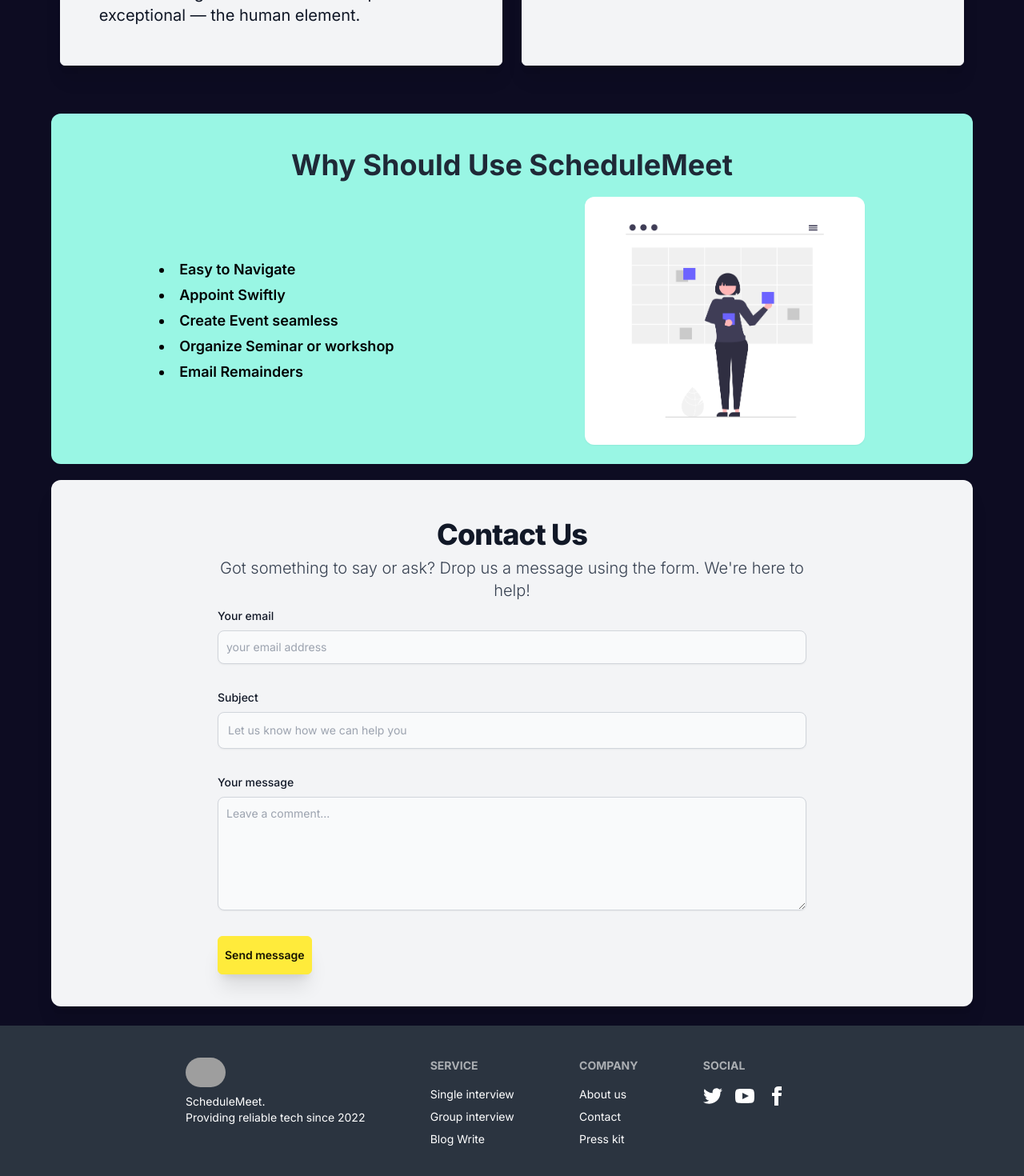
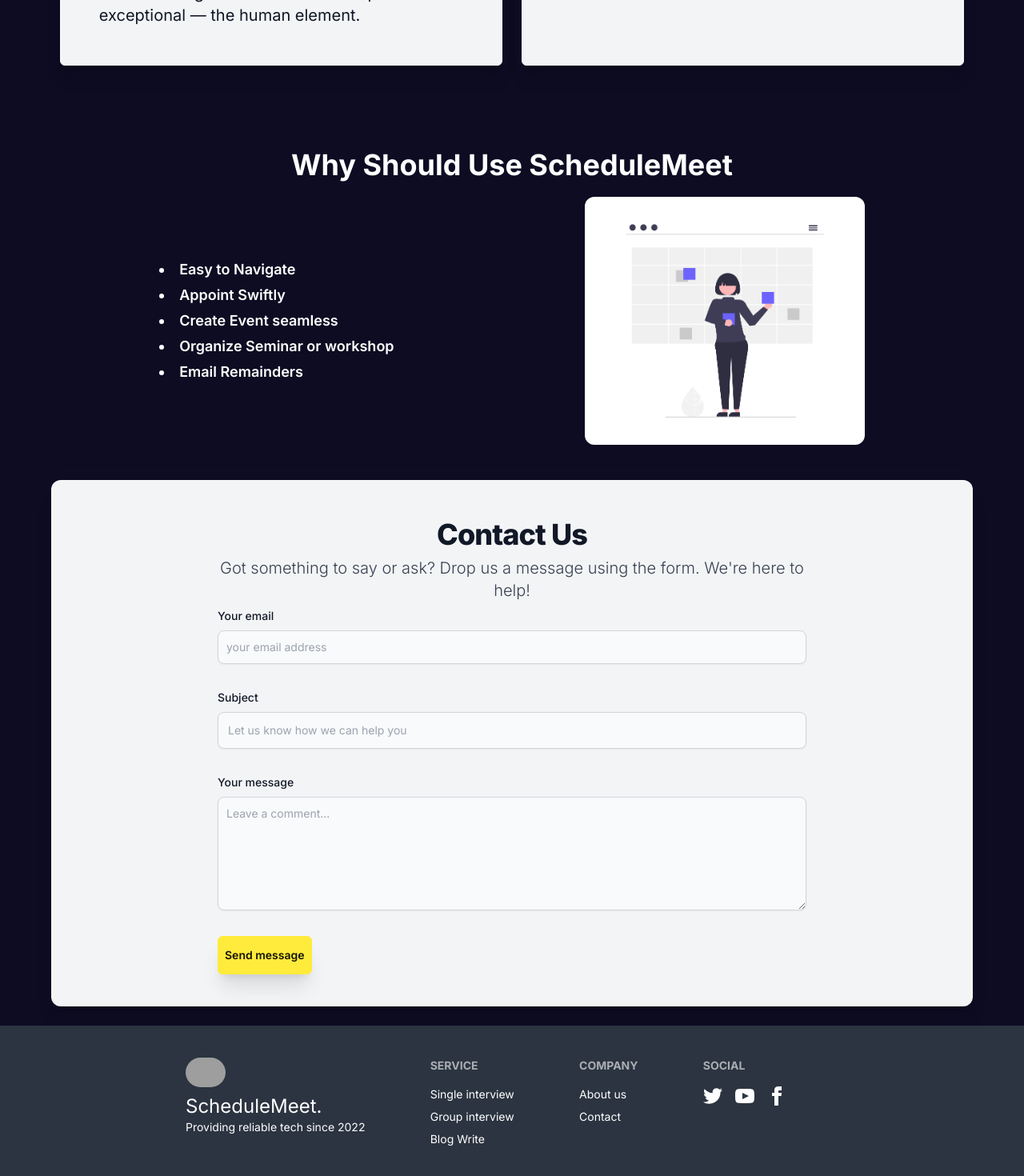
Before and after one commit to Naymul-NN/Schedulemeet-client, a Next.js app: page /about in a window 1280 px wide. Shown: the part 2571-4041 px from the top of the page at 80% size. Built offline with nearby package versions, Linux system fonts and the light colour scheme; no server answers; grey boxes are pictures that could not be loaded.

Commit message:
about page color fix

```diff
--- a/src/components/about/Benefits.jsx
+++ b/src/components/about/Benefits.jsx
@@ -13,8 +13,8 @@
     ];
 
     return (
-        <section className="max-w-6xl min-h-52 mx-auto bg-teal-200 px-4 py-6 my-5 rounded-xl shadow-sm">
-            <h2 className="text-gray-800 text-4xl font-bold text-center my-5">
+        <section className="max-w-6xl min-h-52 mx-auto text-white px-4 py-6 my-5 rounded-xl shadow-sm">
+            <h2 className="text-gray-800 text-4xl text-white font-bold text-center my-5">
                 Why Should Use ScheduleMeet
             </h2>
             <div className="flex flex-col lg:flex-row items-center justify-around">
@@ -24,7 +24,7 @@
                         {benefits.map((benefit) => (
                             <li
                                 key={benefit}
-                                className="list-disc list-inside text-lg font-semibold my-1 text-black">
+                                className="list-disc list-inside text-lg text-white font-semibold my-1 text-black">
                                 {benefit}
                             </li>
                         ))}
--- a/src/components/footer/Footer.jsx
+++ b/src/components/footer/Footer.jsx
@@ -16,7 +16,7 @@
               width={50}
               height={40}
             />
-    <p> ScheduleMeet.<br/>Providing reliable tech since 2022</p>
+    <p> <span className='text-2xl'>  ScheduleMeet.</span><br/>Providing reliable tech since 2022</p>
   </aside>
   <nav>
     <h6 className="footer-title">Service</h6>
@@ -29,7 +29,7 @@
     <h6 className="footer-title">Company</h6>
     <a className="link link-hover">About us</a>
     <a className="link link-hover">Contact</a>
-    <a className="link link-hover">Press kit</a>
+
   </nav>
   <nav>
     <h6 className="footer-title">Social</h6>
```
